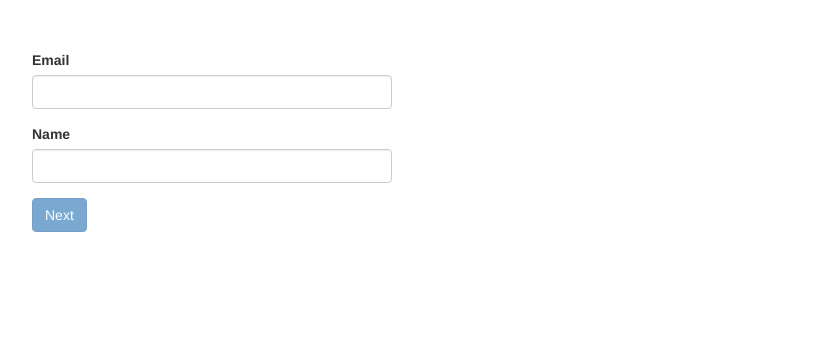
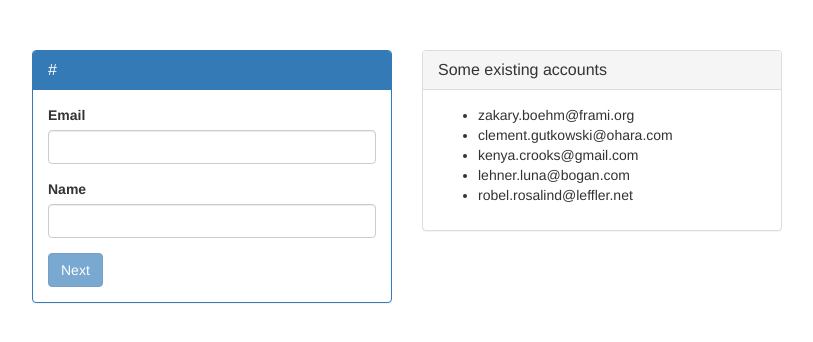
Before and after one commit to josephmtinangi/ajax-fetch-name-by-email, a PHP site: page / in a window 1280 px wide. Shown: the top 342 px of the page, without its empty margins (428-1241 px from the left). Run offline with PHP 8.4, Linux system fonts and the light colour scheme.

Commit message:
Fix layout and handle errors

```diff
--- a/assets/js/app.js
+++ b/assets/js/app.js
@@ -16,6 +16,8 @@ $(document).ready(function(){
                     $('.error').hide();
                     var data = JSON.parse(data);
                     if(data.status == "Error"){
+                        $("#btnNext").prop("disabled", false);
+                        $("#name").val('');
                         $("#email-error").text('No user exists with that email address');
                     }else{
                         $("#email-error").text('');
--- a/index.view.php
+++ b/index.view.php
@@ -13,7 +13,13 @@
 
     <div class="container">
         <div class="row">
-            <div class="col-md-4 col-sm-offset-4">
+            <div class="col-sm-4"></div>
+            <div class="col-sm-4">
+                <div class="panel panel-primary">
+                       <div class="panel-heading">
+                           <h3 class="panel-title">#</h3>
+                       </div>
+                       <div class="panel-body">
                             <div class="form-group">
                                 <label for="email">Email</label>
                                 <input type="email" name="email" id="email" class="form-control"/>
@@ -33,6 +39,24 @@
                        </div>
                    </div>
             </div>
+            <div class="col-sm-4">
+                <div class="panel panel-default">
+                     <div class="panel-heading">
+                         <h3 class="panel-title">Some existing accounts</h3>
+                     </div>
+                     <div class="panel-body">
+                         <ul>
+                             <li>zakary.boehm@frami.org</li>
+                             <li>clement.gutkowski@ohara.com</li>
+                             <li>kenya.crooks@gmail.com</li>
+                             <li>lehner.luna@bogan.com</li>
+                             <li>robel.rosalind@leffler.net</li>
+                         </ul>
+                     </div>
+                 </div>
+            </div>
+        </div>
+    </div>
 
     <script src="https://ajax.googleapis.com/ajax/libs/jquery/1.12.4/jquery.min.js"></script>
     <script src="/assets/js/app.js"></script>
```
Lines whose indentation alone changed are shown as unchanged.
